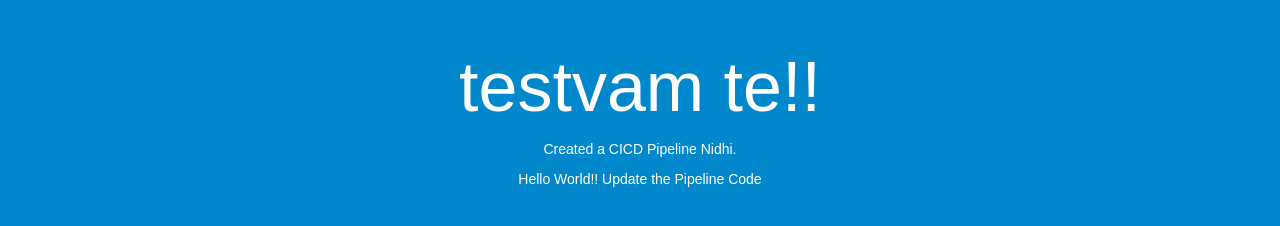
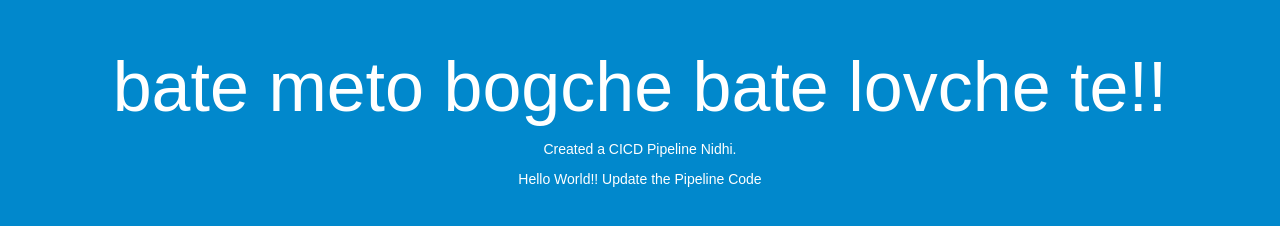
Before and after one commit to dmscountera/hello, a plain HTML site: page index.html in a window 1280 px wide. Drawn offline with Linux system fonts and the light colour scheme.

Commit message:
Update index.html

```diff
--- a/index.html
+++ b/index.html
@@ -26,7 +26,7 @@
 </head>
 <body>
   <div align="center">
-<h1>testvam te!!</h1>
+<h1>bate meto bogche bate lovche te!!</h1>
 <p>Created a CICD Pipeline Nidhi.</p>
     <p>Hello World!! Update the Pipeline Code</p>
   </div>
```
